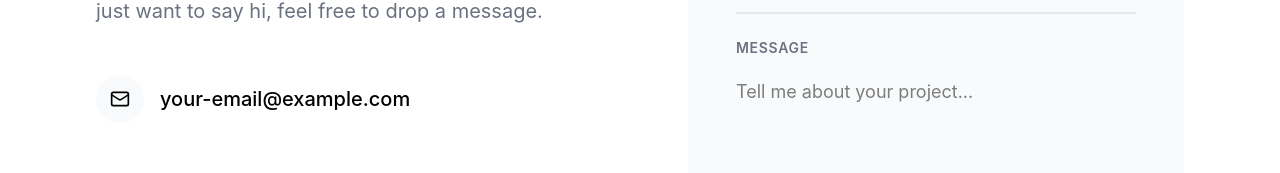
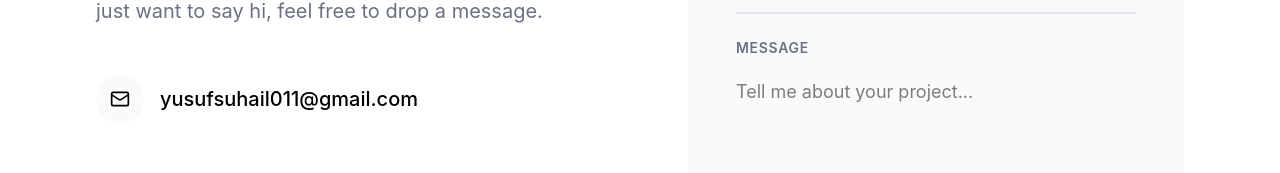
Before and after one commit to YuSuBH/Portfolio, a React (Vite) app: page / in a window 1280 px wide. Shown: the part 3275-3448 px from the top of the page. Built offline with nearby package versions, Linux system fonts and the light colour scheme.

Commit message:
mail fix

```diff
--- a/src/components/Contact.tsx
+++ b/src/components/Contact.tsx
@@ -17,13 +17,13 @@ const Contact = () => {
 
           <div className="space-y-6">
             <a
-              href="mailto:your-email@example.com"
+              href="mailto:yusufsuhail011@gmail.com"
               className="flex items-center text-xl font-medium hover:text-gray-600 transition-colors group"
             >
               <div className="w-12 h-12 bg-gray-50 flex items-center justify-center rounded-full mr-4 group-hover:bg-black group-hover:text-white transition-colors duration-300">
                 <Mail size={20} />
               </div>
-              your-email@example.com
+              yusufsuhail011@gmail.com
             </a>
             {/* More contact options can go here */}
           </div>
@@ -32,7 +32,7 @@ const Contact = () => {
         <div className="bg-gray-50 p-8 md:p-12 rounded-3xl">
           <form
             className="space-y-6"
-            action="mailto:your-email@example.com"
+            action="mailto:yusufsuhail011@gmail.com"
             method="post"
             encType="text/plain"
           >
```
